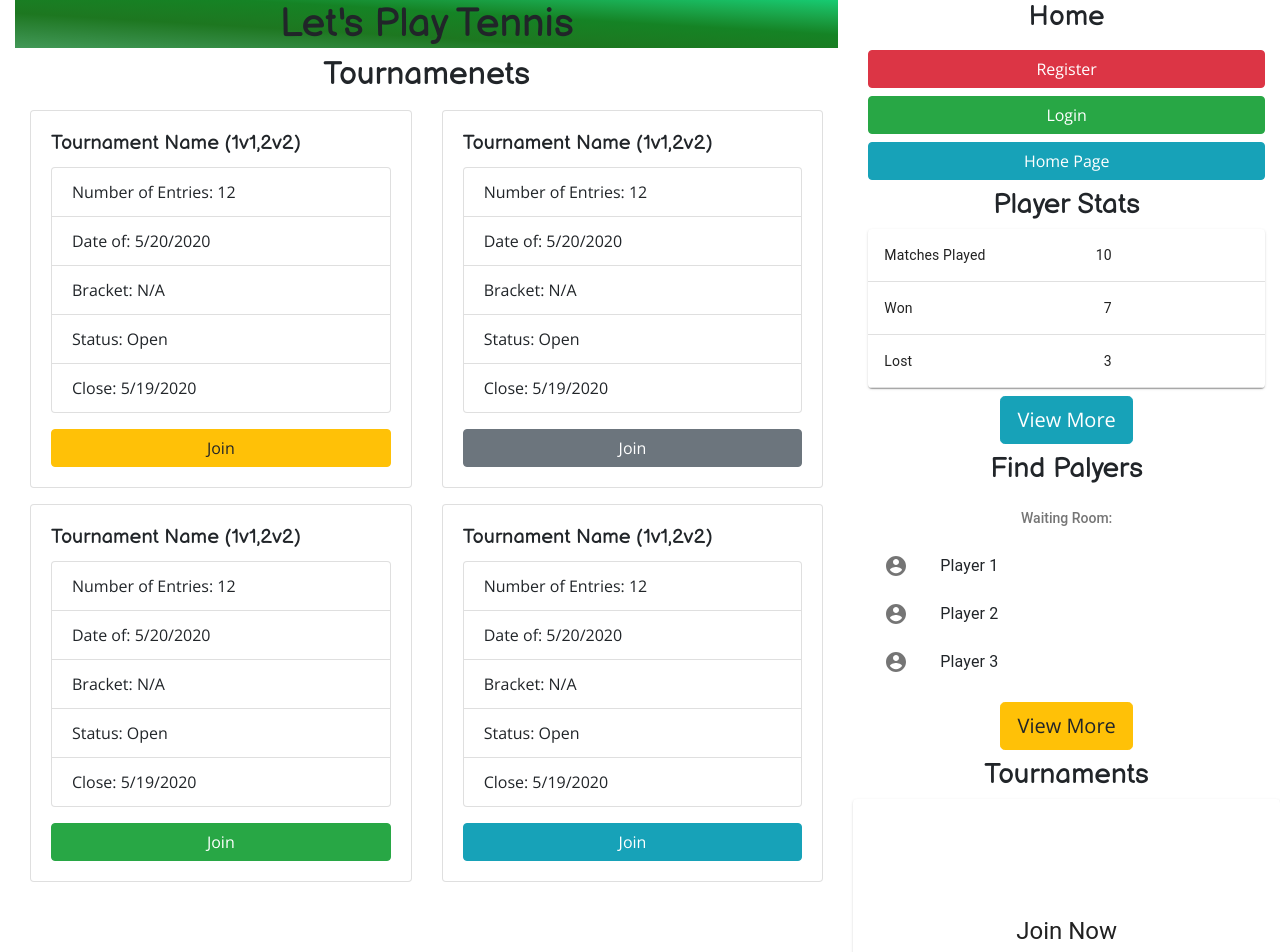
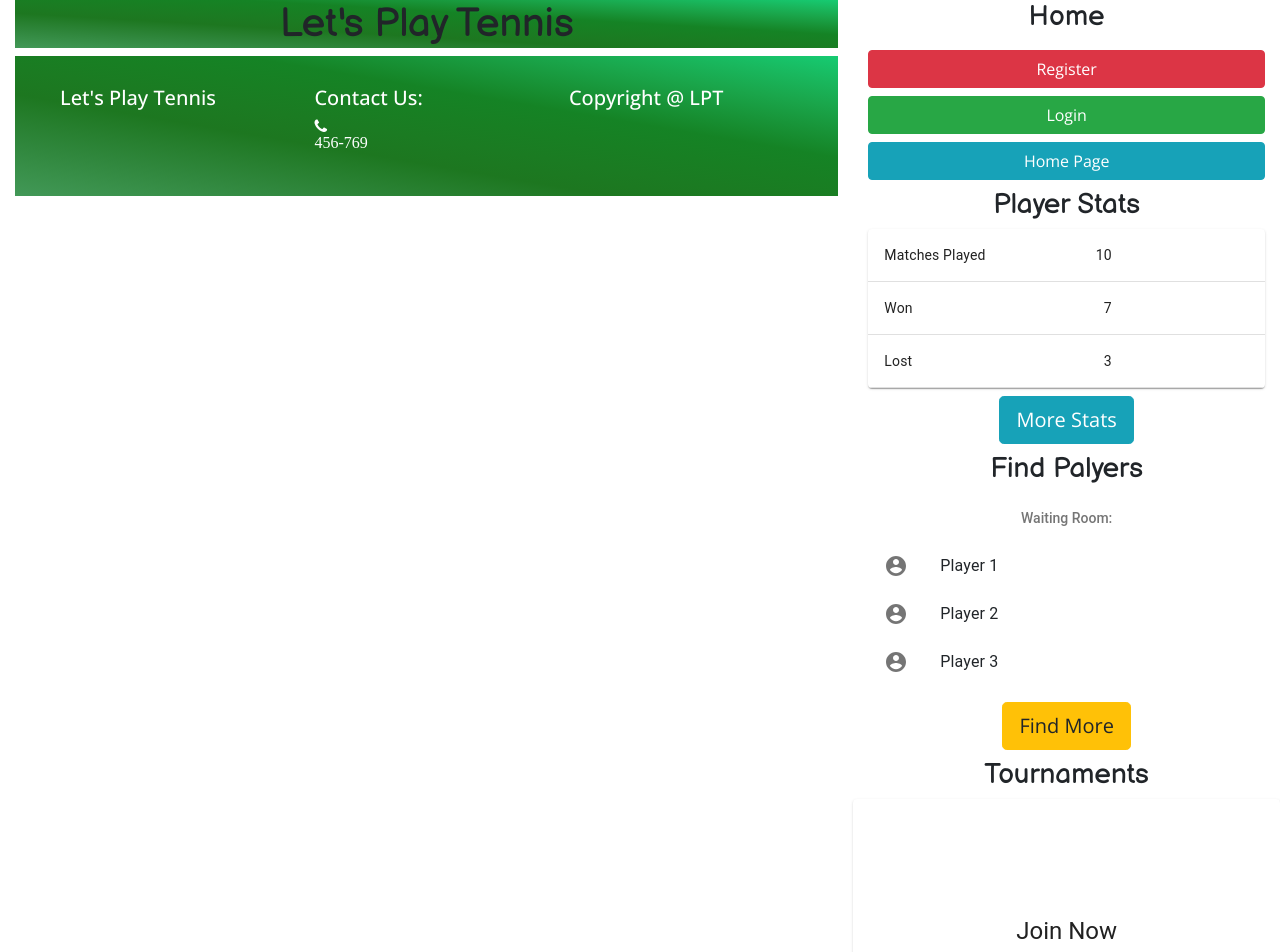
Before and after one commit to tvang8394/react-project, a React (Create React App) app: page / in a window 1280 px wide. Shown: the top 952 px of the page. Built offline with nearby package versions, Linux system fonts and the light colour scheme.

Commit message:
Added Props

```diff
--- a/src/App.js
+++ b/src/App.js
@@ -24,13 +24,9 @@ class App extends Component {
                 <Route path='/PlayerStats' component={PlayerStats} />
                 <Route path='/FindPlayers' component={FindPlayers} />
                 <Route path='/Tournament' component={Tournament} />
+              </Switch>
+              <Footer />
 
-                {/* <Home /> */}
-                {/* <PlayerStats /> */}
-                {/* <FindPlayers /> */}
-                <Tournament />
-                <Footer />
-              </Switch>
             </div>
             <div className="col-sm-4 text-center">
               <SideNav />
--- a/src/Tournament.js
+++ b/src/Tournament.js
@@ -4,9 +4,41 @@ import TournamentCards from "./TournamentCards";
 class Tournament extends Component {
   render() {
     return (
-      <div className="col">
-        <h2 className="text-center">Tournamenets</h2>
-        <TournamentCards />
+      <div className="container">
+        <div className="row">
+          <div className="col-6">
+            <TournamentCards
+              entry="12"
+              startDate="7/7/20"
+              bracket="Beginners"
+              status="Open"
+              closeDate="7/30/20"
+            />
+            <TournamentCards
+              entry="10"
+              startDate="7/7/20"
+              bracket="Advance"
+              status="Open"
+              closeDate="7/30/20"
+            />
+          </div>
+          <div className="col-6">
+            <TournamentCards
+              entry="20"
+              startDate="7/7/20"
+              bracket="All Level"
+              status="Open"
+              closeDate="7/30/20"
+            />
+            <TournamentCards
+              entry="25"
+              startDate="7/7/20"
+              bracket="All Levels"
+              status="Open"
+              closeDate="7/30/20"
+            />
+          </div>
+        </div>
       </div>
     );
   }
--- a/src/TournamentCards.js
+++ b/src/TournamentCards.js
@@ -4,68 +4,19 @@ import { ListGroup, ListGroupItem } from "reactstrap";
 
 const TournamentCards = (props) => {
   return (
-    <Row>
-      <Col sm="12" md="6">
     <Card body className="my-2">
       <CardTitle>Tournament Name (1v1,2v2)</CardTitle>
       <CardText>
         <ListGroup>
-              <ListGroupItem>Number of Entries: 12</ListGroupItem>
-              <ListGroupItem>Date of: 5/20/2020</ListGroupItem>
-              <ListGroupItem>Bracket: N/A</ListGroupItem>
-              <ListGroupItem>Status: Open</ListGroupItem>
-              <ListGroupItem>Close: 5/19/2020</ListGroupItem>
+          <ListGroupItem>Number of Entries: {props.entry}</ListGroupItem>
+          <ListGroupItem>Date of: {props.startDate}</ListGroupItem>
+          <ListGroupItem>Bracket: {props.bracket}</ListGroupItem>
+          <ListGroupItem>Status: {props.status}</ListGroupItem>
+          <ListGroupItem>Close: {props.closeDate}</ListGroupItem>
         </ListGroup>
       </CardText>
       <Button className="btn btn-warning">Join</Button>
     </Card>
-      </Col>
-      <Col sm="12" md="6">
-        <Card body className="my-2">
-          <CardTitle>Tournament Name (1v1,2v2)</CardTitle>
-          <CardText>
-            <ListGroup>
-              <ListGroupItem>Number of Entries: 12</ListGroupItem>
-              <ListGroupItem>Date of: 5/20/2020</ListGroupItem>
-              <ListGroupItem>Bracket: N/A</ListGroupItem>
-              <ListGroupItem>Status: Open</ListGroupItem>
-              <ListGroupItem>Close: 5/19/2020</ListGroupItem>
-            </ListGroup>
-          </CardText>
-          <Button>Join</Button>
-        </Card>
-      </Col>
-      <Col sm="12" md="6">
-        <Card body className="my-2">
-          <CardTitle>Tournament Name (1v1,2v2)</CardTitle>
-          <CardText>
-            <ListGroup>
-              <ListGroupItem>Number of Entries: 12</ListGroupItem>
-              <ListGroupItem>Date of: 5/20/2020</ListGroupItem>
-              <ListGroupItem>Bracket: N/A</ListGroupItem>
-              <ListGroupItem>Status: Open</ListGroupItem>
-              <ListGroupItem>Close: 5/19/2020</ListGroupItem>
-            </ListGroup>
-          </CardText>
-          <Button className="btn btn-success">Join</Button>
-        </Card>
-      </Col>
-      <Col sm="12" md="6">
-        <Card body className="my-2">
-          <CardTitle>Tournament Name (1v1,2v2)</CardTitle>
-          <CardText>
-            <ListGroup>
-              <ListGroupItem>Number of Entries: 12</ListGroupItem>
-              <ListGroupItem>Date of: 5/20/2020</ListGroupItem>
-              <ListGroupItem>Bracket: N/A</ListGroupItem>
-              <ListGroupItem>Status: Open</ListGroupItem>
-              <ListGroupItem>Close: 5/19/2020</ListGroupItem>
-            </ListGroup>
-          </CardText>
-          <Button className="btn btn-info">Join</Button>
-        </Card>
-      </Col>
-    </Row>
   );
 };
 
--- a/src/components/ImageAvatars.js
+++ b/src/components/ImageAvatars.js
@@ -23,13 +23,13 @@ const useStyles = makeStyles((theme) => ({
   },
 }));
 
-export default function ImageAvatars() {
+export default function ImageAvatars(props) {
   const classes = useStyles();
 
   return (
     <div className={classes.root}>
       <Avatar alt="Remy Sharp" src="/static/images/avatar/1.jpg" className={classes.large} />
-      <h4>Player Status</h4>
+      <h4>{props.name}</h4>
     </div>
   );
 }
--- a/src/components/MatchHistory.js
+++ b/src/components/MatchHistory.js
@@ -6,15 +6,7 @@ const MatchHistory = (props) => {
   return (
     <div>
       <Card>
-        <CardHeader tag="h3">Vs (name)</CardHeader>
-        <CardBody>
-          <CardTitle>Score: </CardTitle>
-          <CardText>Laborum aute ut id consectetur occaecat eu laboris commodo fugiat tempor commodo est. Ex sunt cupidatat irure sunt ipsum nostrud commodo enim do ea reprehenderit et cillum. Consectetur qui nostrud reprehenderit esse Lorem incididunt ex dolor ad laborum incididunt nostrud eu.</CardText>
-          <Button>More Detail</Button>
-        </CardBody>
-      </Card>
-      <Card>
-        <CardHeader tag="h3">Vs (name)</CardHeader>
+        <CardHeader tag="h3">Vs {props.name}</CardHeader>
         <CardBody>
           <CardTitle>Score: </CardTitle>
           <CardText>Laborum aute ut id consectetur occaecat eu laboris commodo fugiat tempor commodo est. Ex sunt cupidatat irure sunt ipsum nostrud commodo enim do ea reprehenderit et cillum. Consectetur qui nostrud reprehenderit esse Lorem incididunt ex dolor ad laborum incididunt nostrud eu.</CardText>
--- a/src/components/MediaCard.js
+++ b/src/components/MediaCard.js
@@ -38,13 +38,6 @@ export default function MediaCard() {
           </Typography>
         </CardContent>
       </CardActionArea>
-      <CardActions>
-        <Button size="small" color="primary">
-          Register
-        </Button>
-        <Link to="/Tournament">View More</Link>
-
-      </CardActions>
     </Card>
   );
 }
--- a/src/components/PlayerStats.js
+++ b/src/components/PlayerStats.js
@@ -7,10 +7,11 @@ class PlayerStats extends Component {
   render() {
     return (
       <div className="col">
-        <ImageAvatar />
+        <ImageAvatar name="Player Status"/>
         <CustomizedTables />
-        <ImageAvatar />
-        <MatchHistory />
+        <ImageAvatar name="Match History"/>
+        <MatchHistory name="Roger Federer"/>
+        <MatchHistory name="Rafael Nadal"/>
       </div>
     );
   }
--- a/src/components/SideNav.js
+++ b/src/components/SideNav.js
@@ -26,7 +26,7 @@ class SideNav extends Component {
             <div className="table-data">
               <SimpleTable />
             </div>
-            <Link to="/PlayerStats" className="btn btn-lg btn-info my-2">View More</Link>
+            <Link to="/PlayerStats" className="btn btn-lg btn-info my-2">More Stats</Link>
 
           </div>
         </div>
@@ -36,7 +36,7 @@ class SideNav extends Component {
             <div className="player-list">
               <NestedList />
             </div>
-            <Link to="/FindPlayers" className="btn btn-lg btn-warning my-2">View More</Link>
+            <Link to="/FindPlayers" className="btn btn-lg btn-warning my-2">Find More</Link>
           </div>
         </div>
         <div className="row">
@@ -45,7 +45,10 @@ class SideNav extends Component {
           </div>
           <div className="chips mx-auto">
             <MediaCard />
+            <Link to="/Tournament" className="btn btn-lg btn-danger my-2">View More</Link>
+
           </div>
+
           <div className="col">
             <h5 className="text-center">Social</h5>
             <a
--- a/src/components/SimpleMap.js
+++ b/src/components/SimpleMap.js
@@ -15,7 +15,7 @@ class SimpleMap extends Component {
   render() {
     return (
       // Important! Always set the container height explicitly
-      <div style={{ height: '50vh', width: '100%' }}>
+      <div style={{ height: '50vh', width: '100%', marginBottom: '10px'}}>
         <GoogleMapReact
           bootstrapURLKeys={{ key: 'AIzaSyB2ZL2RzBCzkzOpIXXmfHYfhcSp6CcWqxM' }}
           defaultCenter={this.props.center}
```
Lines whose indentation alone changed are shown as unchanged.
